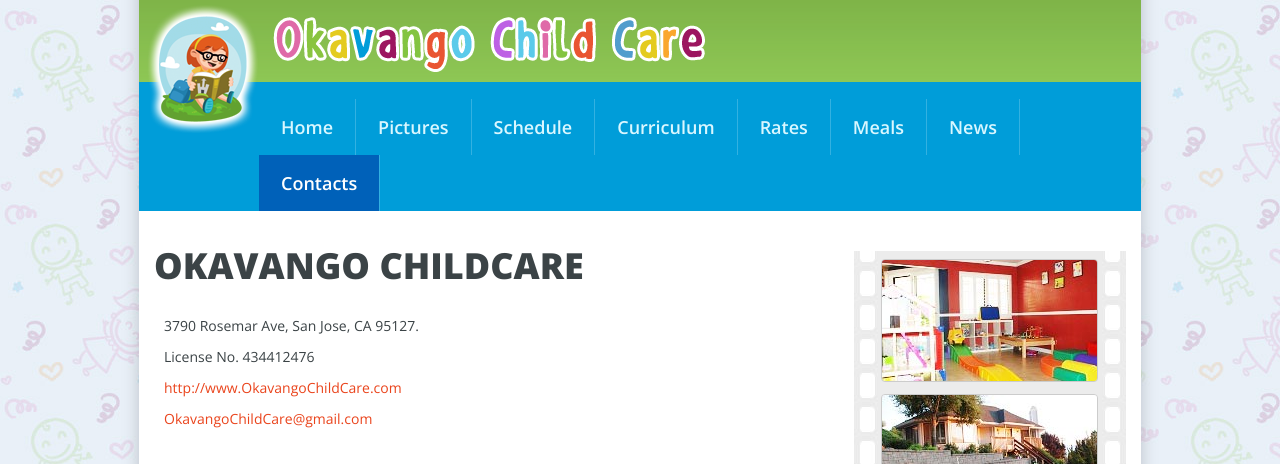
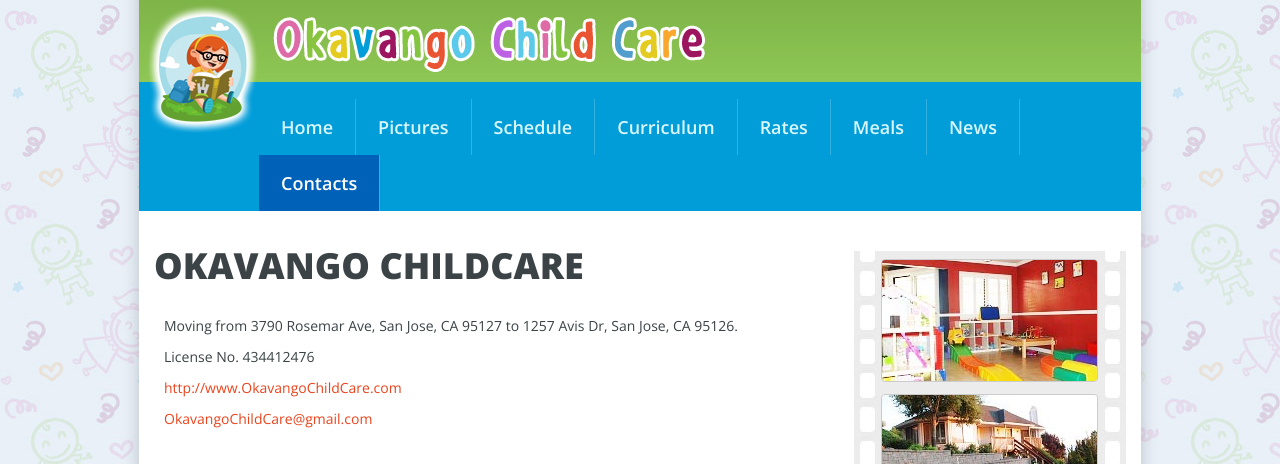
Before and after one commit to jigounov/okavango, a Java web app: page /news in a window 1280 px wide. Shown: the top 464 px of the page. Run offline with Tomcat 11, a stand-in JSP engine, Linux system fonts and the light colour scheme; some libraries are stand-ins or nearby versions.

Commit message:
partial update address

```diff
--- a/src/main/webapp/contacts.jsp
+++ b/src/main/webapp/contacts.jsp
@@ -56,16 +56,16 @@
 		<div class="container">
 			<jsp:include page="header.jsp"/>
 			<div class="contents">
-			   <div class="cntL">
-				   <h2>
+				<div class="cntL">
+					<h2>
 					   <%if("/ru".equals(request.getAttribute("root"))) {%>
 					   Russian Childcare - Мы говорим по-русски!
 					   <%} else {%>
 					   Okavango Childcare
 					   <%}%>
-				   </h2>
+					</h2>
 					<ul class="contactList">
-						<li><span class="glyphicon glyphicon-map-marker"></span> 3790 Rosemar Ave, San Jose, CA 95127.</li>
+						<li><span class="glyphicon glyphicon-map-marker"></span> Moving from 3790 Rosemar Ave, San Jose, CA 95127 to 1257 Avis Dr, San Jose, CA 95126.</li>
 						<li><span class="glyphicon glyphicon-star"></span> License No. 434412476</li>
 						<li><span class="glyphicon glyphicon-globe"></span> <a href="http://www.OkavangoChildCare.com">http://www.OkavangoChildCare.com</a></li>
 						<li><span class="glyphicon glyphicon-envelope"></span> <a href="mailto:OkavangoChildCare@gmail.com">OkavangoChildCare@gmail.com</a></li>
--- a/src/main/webapp/footer.jsp
+++ b/src/main/webapp/footer.jsp
@@ -16,8 +16,8 @@
 		|
 		<a href="${root}/contacts" <%=request.getRequestURI().endsWith("/contacts.jsp")?"class=active":""%>>Contacts</a>
 	</p>
-	<p>&copy; 2011-2015 Okavango Childcare. &nbsp;&nbsp;&nbsp; <strong>License No. 434412476</strong><br>
-		<strong>Address:</strong> 3790 Rosemar Ave, San Jose, CA 95127,
+	<p>&copy; 2011-2016 Okavango Childcare. &nbsp;&nbsp;&nbsp; <strong>License No. 434412476</strong><br>
+		<strong>Address:</strong> 1257 Avis Dr, San Jose, CA 95126,
 		<a style="cursor: text; text-decoration: none; color: white;" href=<%=("/ru".equals(request.getAttribute("root"))?"/":"/ru/")%>>USA.</a>
 		<br>
 		<strong>Phone:</strong> 1(408)439-5283. &nbsp;&nbsp;&nbsp; <strong>Email:</strong> <a href="mailto:OkavangoChildCare@gmail.com">OkavangoChildCare@gmail.com</a></p>
```
